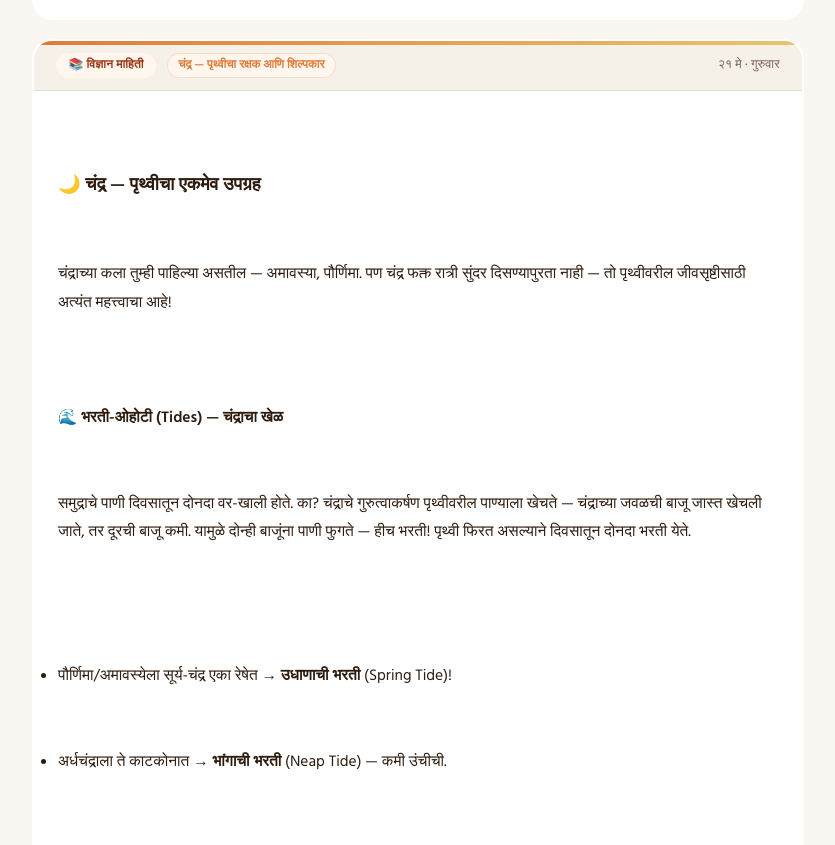
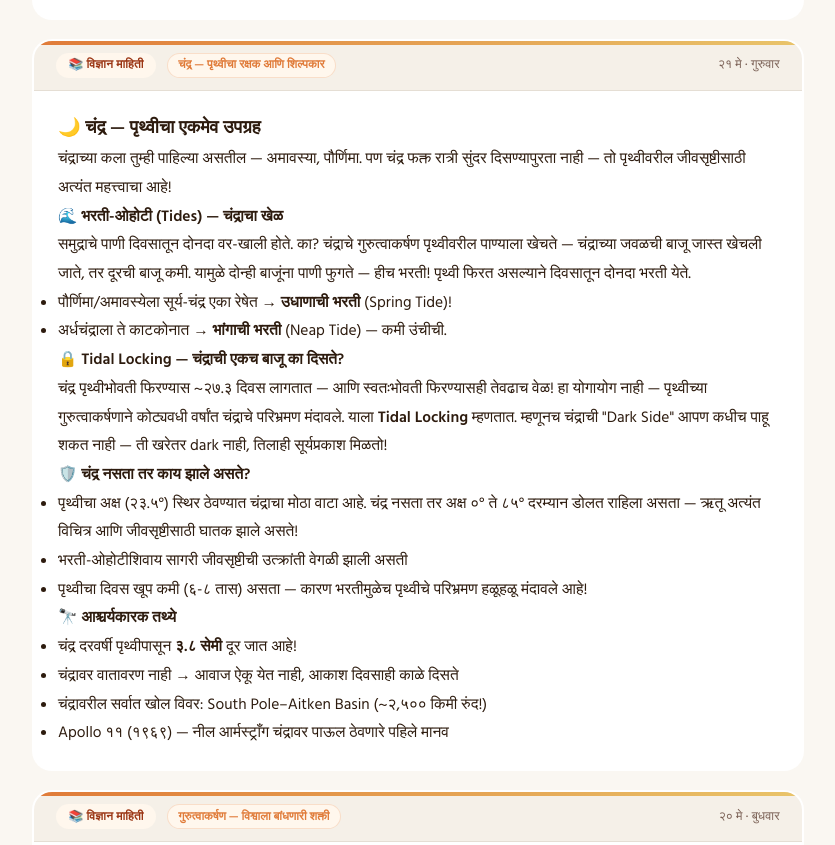
Before and after one commit to vikishi/vidnyan-ranjan, a plain HTML site: page pages/vidnyan-mahiti.html in a window 1280 px wide. Shown: the part 1159-2004 px from the top of the page, without its empty margins (222-1057 px from the left). Drawn offline with Linux system fonts and the light colour scheme.

Commit message:
fix extra spacing in Day 11 चंद्र card (white-space:normal)

```diff
--- a/pages/vidnyan-mahiti.html
+++ b/pages/vidnyan-mahiti.html
@@ -366,7 +366,7 @@
         <span class="card-tag">चंद्र — पृथ्वीचा रक्षक आणि शिल्पकार</span>
         <span class="card-date">२१ मे · गुरुवार</span>
       </div>
-      <div class="card-body">
+      <div class="card-body" style="white-space:normal;">
         <h3>🌙 चंद्र — पृथ्वीचा एकमेव उपग्रह</h3>
         <p>चंद्राच्या कला तुम्ही पाहिल्या असतील — अमावस्या, पौर्णिमा. पण चंद्र फक्त रात्री सुंदर दिसण्यापुरता नाही — तो पृथ्वीवरील जीवसृष्टीसाठी अत्यंत महत्त्वाचा आहे!</p>
 
```
